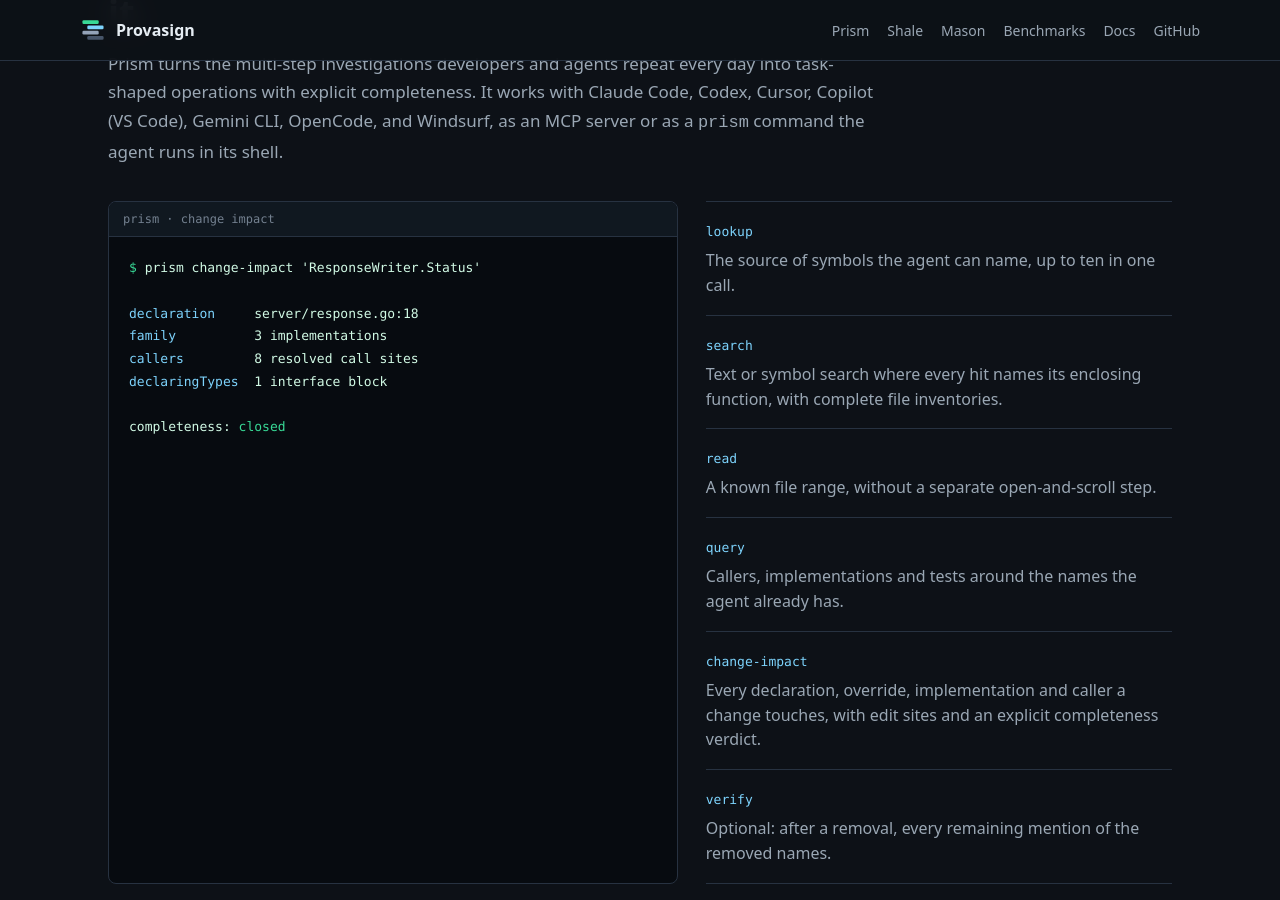
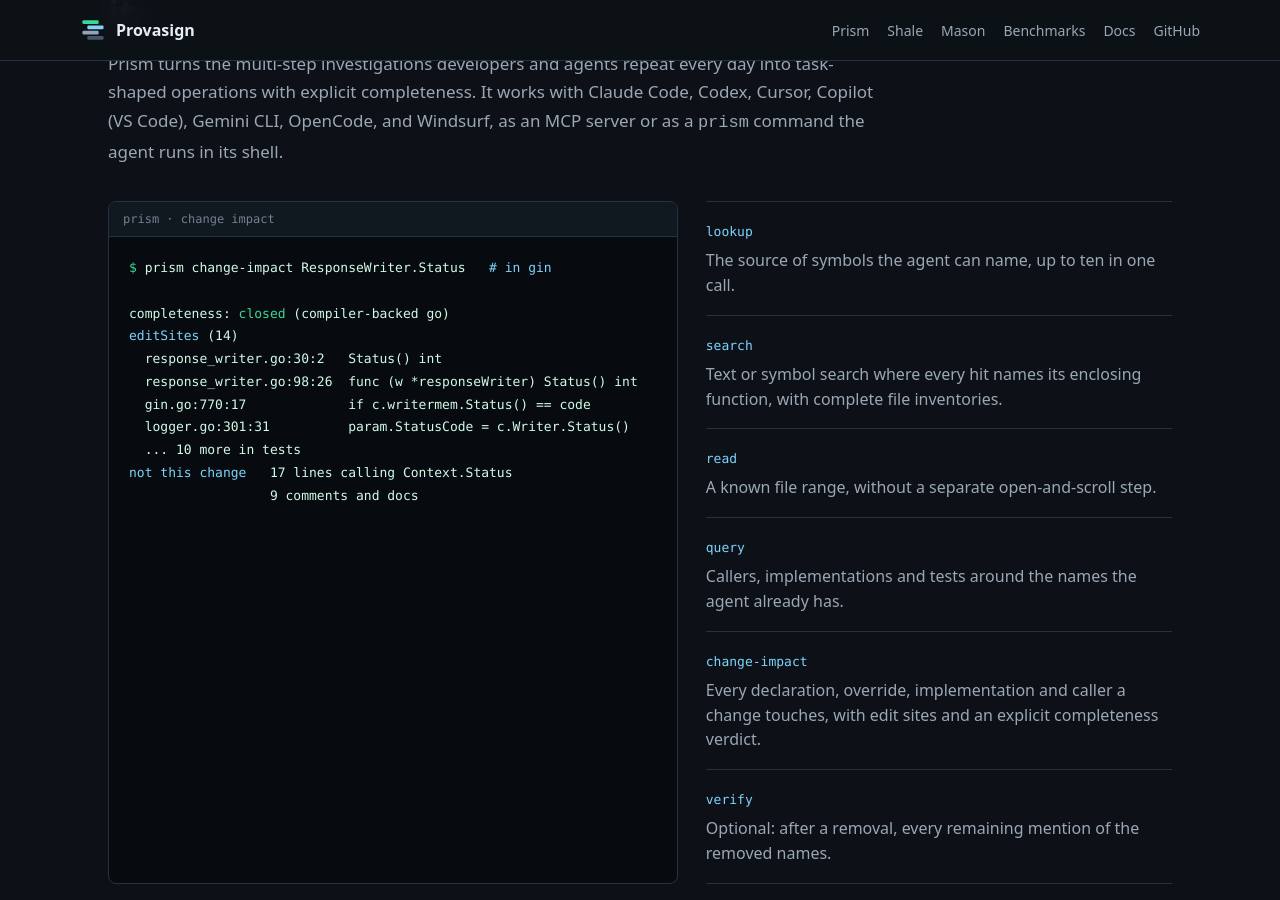
Before and after one commit to provasign/provasign.github.io, a Jekyll site: the page built from index.html, in a window 1280 px wide and 900 px high, scrolled down 1385 px. Built offline with Jekyll 4.4.1, drawn with Linux system fonts in a browser that asks for light colours.

Commit message:
home: real change-impact output from gin in the demo terminal
Co-Authored-By: Claude Opus 5.5 <noreply@anthropic.com>
Claude-Session: https://claude.ai/code/session_011Ai1qs5rPZ1cXyu74s4cdB

```diff
--- a/index.html
+++ b/index.html
@@ -153,14 +153,17 @@ layout: null
         <div class="prism-demo">
           <div class="terminal" aria-label="Example Prism change-impact output">
             <div class="terminal-head">prism · change impact</div>
-            <pre><span class="green">$</span> prism change-impact 'ResponseWriter.Status'
+            <pre><span class="green">$</span> prism change-impact ResponseWriter.Status   <span class="cyan"># in gin</span>
 
-<span class="cyan">declaration</span>     server/response.go:18
-<span class="cyan">family</span>          3 implementations
-<span class="cyan">callers</span>         8 resolved call sites
-<span class="cyan">declaringTypes</span>  1 interface block
-
-completeness: <span class="green">closed</span></pre>
+completeness: <span class="green">closed</span> (compiler-backed go)
+<span class="cyan">editSites</span> (14)
+  response_writer.go:30:2   Status() int
+  response_writer.go:98:26  func (w *responseWriter) Status() int
+  gin.go:770:17             if c.writermem.Status() == code
+  logger.go:301:31          param.StatusCode = c.Writer.Status()
+  ... 10 more in tests
+<span class="cyan">not this change</span>   17 lines calling Context.Status
+                  9 comments and docs</pre>
           </div>
           <div class="operations">
             <div class="operation"><code>lookup</code><p>The source of symbols the agent can name, up to ten in one call.</p></div>
```
